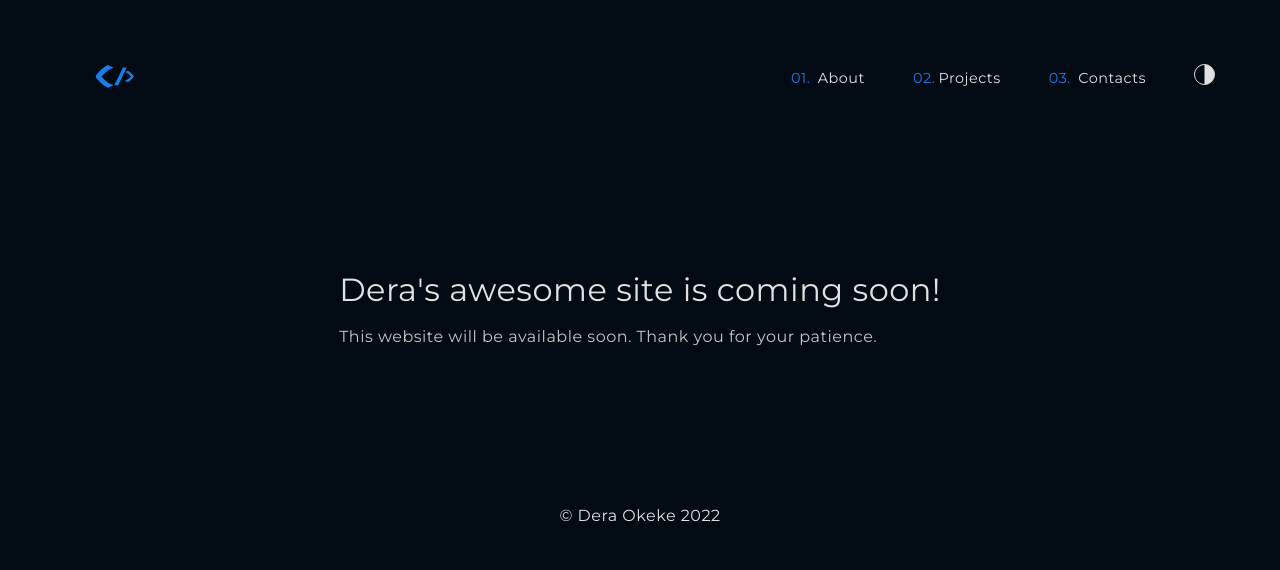
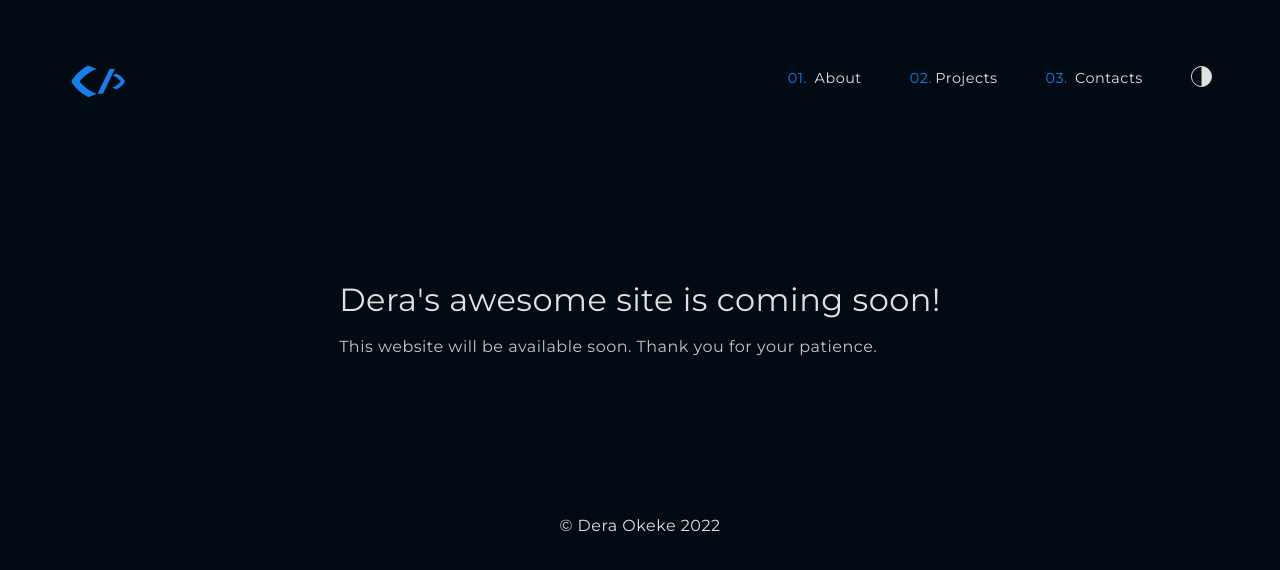
Before and after one commit to chideraao/portfolio, a Next.js app: page / in a window 1280 px wide. Shown: the top 570 px of the page. Built offline with nearby package versions, Linux system fonts and the light colour scheme.

Commit message:
style: changed a few styles and markup

```diff
--- a/components/Nav.jsx
+++ b/components/Nav.jsx
@@ -9,37 +9,31 @@ function Nav() {
       <nav className={navStyles.nav}>
         <div className={navStyles.container}>
           <Link href="/">
-            <span>
-              <Image
-                src="/logo.svg"
-                alt="Dera's Logo"
-                width={100}
-                height={25}
-              />
+            <span className={navStyles.svgContainer}>
+              <Image src="/logo.svg" alt="Dera's Logo" width={67} height={35} />
             </span>
           </Link>
           <div className={navStyles.navLinks}>
             <ul className={navStyles.navMain}>
+              <li>
                 <a href="#about">
+                  <span>01.</span> About
+                </a>
+              </li>
               <li>
-                  <span>01.</span> About
-                </li>
-              </a>
                 <a href="#projects">
-                <li>
                   {" "}
                   <span>02.</span>Projects
+                </a>
               </li>
-              </a>
+              <li>
                 <a href="#contacts">
-                <li>
                   {" "}
                   <span>03.</span> Contacts
+                </a>
               </li>
-              </a>
-            </ul>
-            <div className="night-mode">
-              <span>
+              <li>
+                <span className={navStyles.svgContainer}>
                   <Image
                     src="/night.svg"
                     alt="night mode switch"
@@ -47,7 +41,8 @@ function Nav() {
                     height={21}
                   />
                 </span>
-            </div>
+              </li>
+            </ul>
           </div>
         </div>
       </nav>
--- a/styles/Home.module.css
+++ b/styles/Home.module.css
@@ -11,6 +11,10 @@
 .nav .container {
   display: grid;
   grid-template-columns: repeat(2, 1fr);
+}
+
+.nav .svgContainer {
+  cursor: pointer;
 }
 
 .navMain {
@@ -41,8 +45,9 @@
 .navbar a:hover {
   color: #187eea;
 }
+
 .main {
-  height: 80vh;
+  height: 78vh;
   display: flex;
   justify-content: center;
   align-items: flex-start;
--- a/styles/globals.css
+++ b/styles/globals.css
@@ -30,13 +30,13 @@ a {
   text-decoration: none;
 }
 
-a li {
+li a {
   position: relative;
   display: block;
   padding: 5px 0;
 }
 
-a li:after {
+li a:after {
   content: "";
   position: absolute;
   width: 100%;
@@ -49,7 +49,11 @@ a li:after {
   transition: transform 0.3s;
 }
 
-a li:hover:after {
+li a:hover {
+  color: #187eea;
+}
+
+li a:hover:after {
   transform-origin: bottom left;
   transform: scaleX(1);
 }
```
Lines whose indentation alone changed are shown as unchanged.
